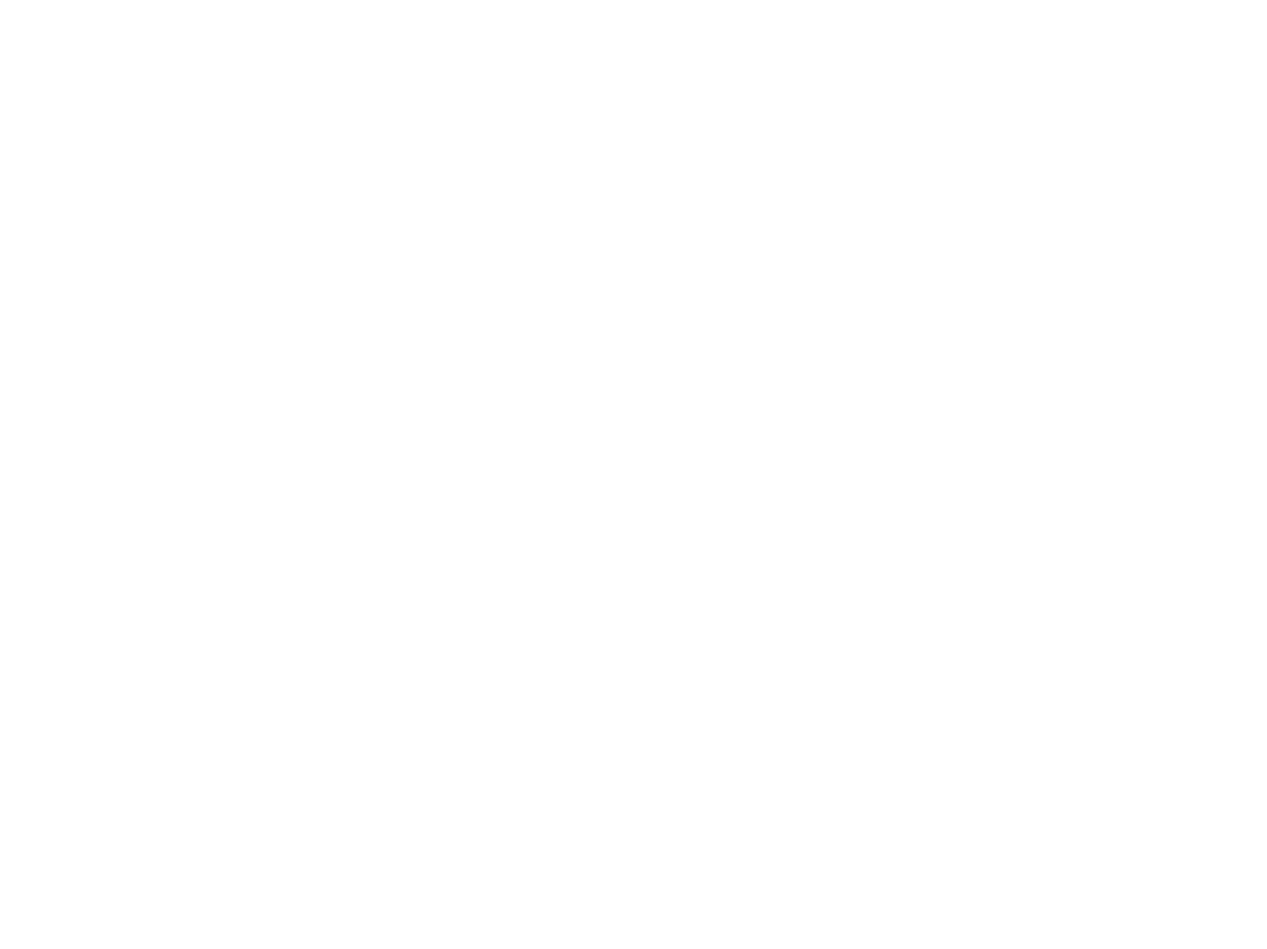
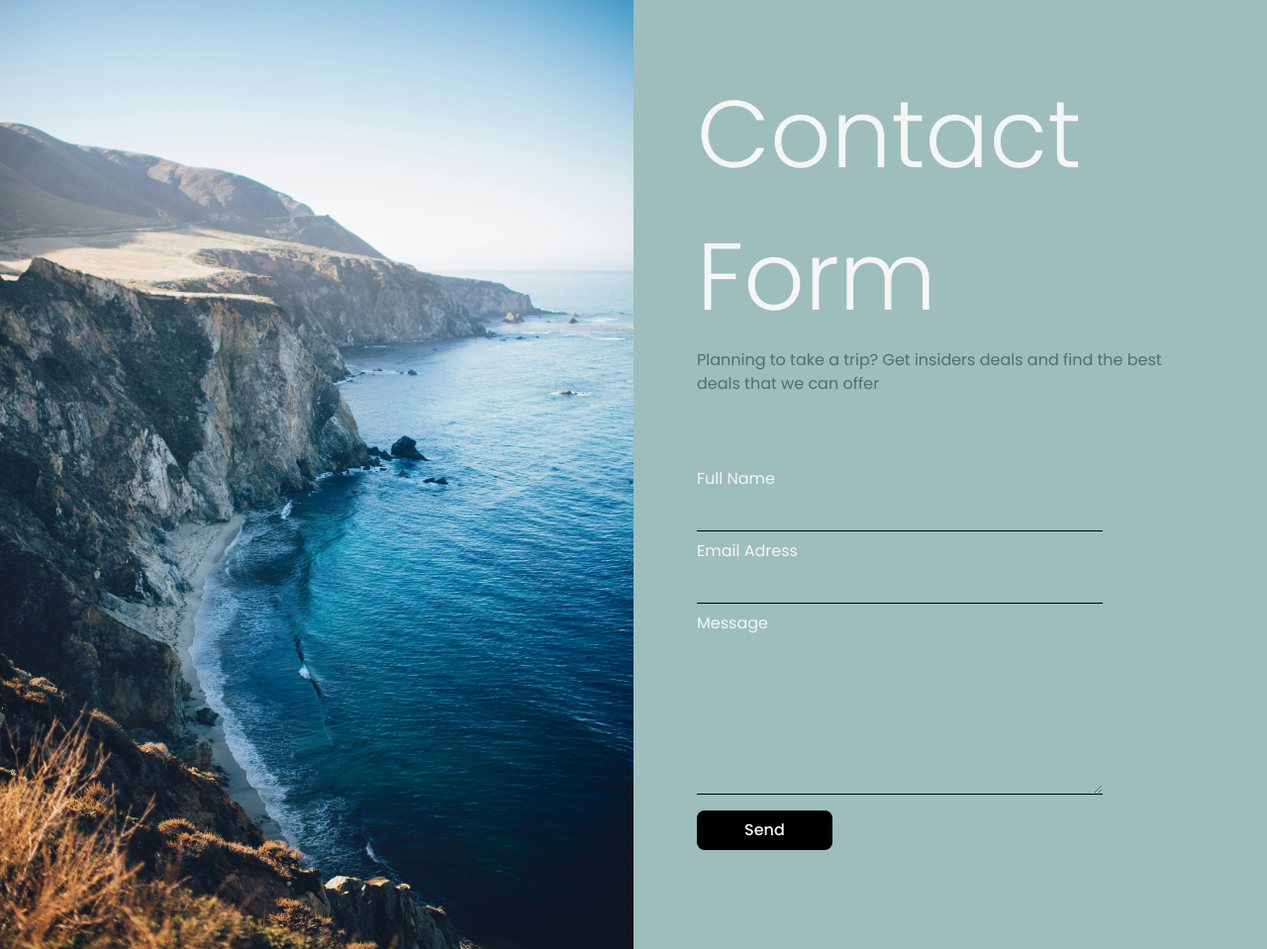
Before and after one commit to idohtml/assignment-form, a plain HTML site: page index.html in a window 1280 px wide. Shown: the whole page at 99% size. Before the commit the page ends 800 px from the top, so only its background shows below. Drawn offline with Linux system fonts and the light colour scheme.

Commit message:
assignment complete

```diff
--- a/css/style.css
+++ b/css/style.css
@@ -1,12 +1,4 @@
 @import url("https://fonts.googleapis.com/css2?family=Poppins:wght@300;400;500;600;700&display=swap");
-
-:root {
-  --clr-primary-500: #ff9900;
-  --clr-primary-600: #eb8d00;
-  --clr-outline-200: #e5e7eb;
-  --clr-outline-300: #d1d5db;
-  --clr-outline-500: #6b7280;
-}
 
 *,
 *::before,
@@ -20,6 +12,7 @@
 }
 
 body {
+  background-color: #9dbebb;
   min-height: 100vh;
   overflow-x: hidden;
   text-rendering: optimizeSpeed;
@@ -28,7 +21,6 @@ body {
 
 html {
   font-family: "Poppins", sans-serif;
-  max-width: 1400px;
   margin: 0 auto;
 }
 
@@ -96,3 +88,77 @@ select {
 }
 
 /* CSS RESET */
+main {
+  display: grid;
+  grid-template-columns: repeat(2, 1fr);
+  min-height: 100vh;
+
+  & img {
+    height: 100%;
+    width: 100%;
+    object-fit: cover;
+  }
+
+  & h1 {
+    color: whitesmoke;
+    font-size: 6rem;
+    font-weight: 300;
+  }
+
+  p {
+    color: hsla(221, 39%, 11%, 50%);
+    margin-bottom: 4rem;
+  }
+}
+
+& label {
+  color: whitesmoke;
+  margin: 0.5rem 0;
+}
+
+input,
+textarea {
+  background-color: transparent;
+  border: none;
+  border-bottom: 1px solid black;
+  margin-bottom: 1;
+  padding-bottom: 0.5rem;
+
+  &:focus {
+    outline: none;
+  }
+}
+
+.contact-form {
+  display: flex;
+  flex-direction: column;
+  align-items: start;
+
+  padding: 4rem;
+
+  & form {
+    display: flex;
+    flex-direction: column;
+    align-items: start;
+
+    width: 80%;
+  }
+
+  & button {
+    color: whitesmoke;
+    background-color: black;
+    border: none;
+    border-radius: 0.5rem;
+    font-weight: 500;
+
+    margin-top: 1rem;
+    padding: 0.5rem 3rem;
+  }
+
+  & div {
+    display: flex;
+    flex-direction: column;
+    width: 100%;
+    height: 100%;
+  }
+}
--- a/index.html
+++ b/index.html
@@ -6,5 +6,34 @@
     <link rel="stylesheet" href="css/style.css" />
     <title>Contact form | Assignment</title>
   </head>
-  <body></body>
+  <body>
+    <main>
+      <div>
+        <img src="images/ocean.jpg" alt="Beatiful ocean view" />
+      </div>
+      <!-- Contact Form -->
+      <div class="contact-form">
+        <h1>Contact Form</h1>
+        <p>
+          Planning to take a trip? Get insiders deals and find the best deals
+          that we can offer
+        </p>
+        <form>
+          <div>
+            <label for="name">Full Name</label>
+            <input type="name" required autocomplete="off" />
+          </div>
+          <div>
+            <label for="email">Email Adress</label>
+            <input type="email" />
+          </div>
+          <div>
+            <label for="message">Message</label>
+            <textarea name="message" id="message" rows="6"></textarea>
+          </div>
+        </form>
+        <button>Send</button>
+      </div>
+    </main>
+  </body>
 </html>
```
Also changed, not shown: images/ocean.jpg (added).
